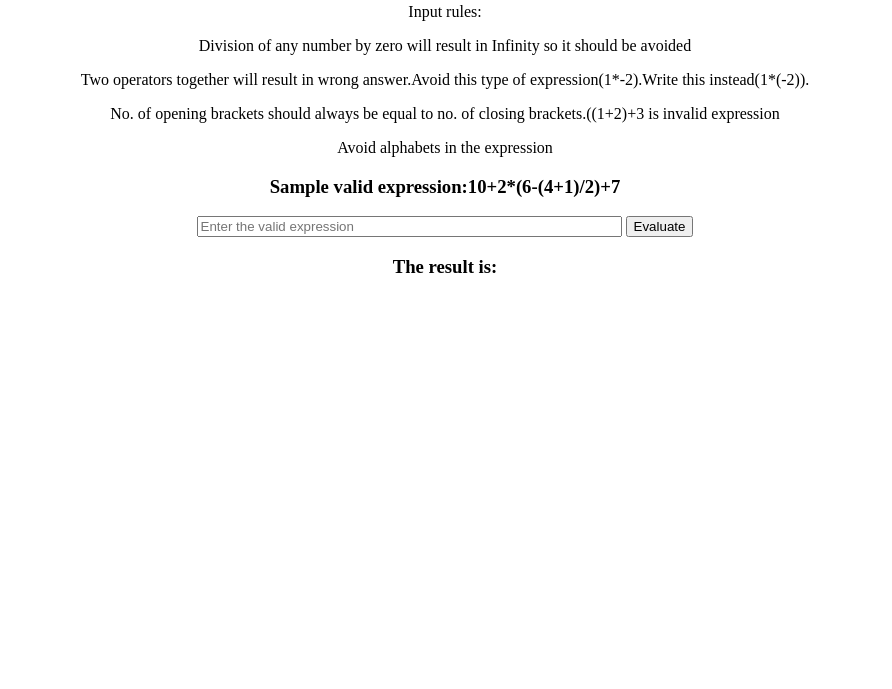
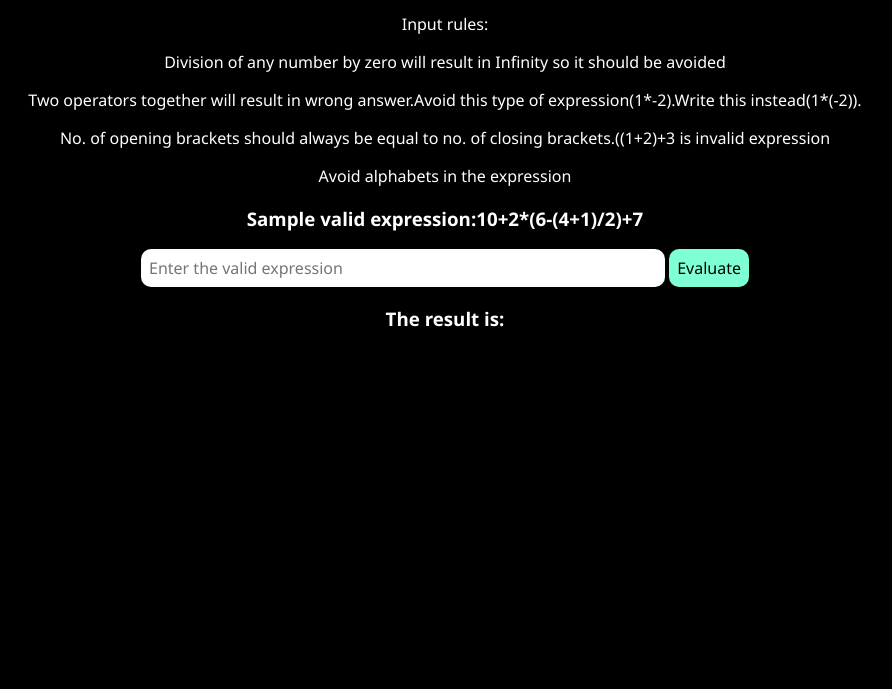
Before and after one commit to monis07/Calculator_, a plain HTML site: page index.html in a window 1280 px wide. Shown: the part 111-800 px from the top of the page, without its empty margins (195-1087 px from the left). Drawn offline with Linux system fonts and the light colour scheme.

Commit message:
css changes

```diff
--- a/index.html
+++ b/index.html
@@ -7,6 +7,23 @@
     <style>
         body{
             text-align: center;
+            color:white;
+            background-color: black;
+            font-family:'Segoe UI', Tahoma, Geneva, Verdana, sans-serif;
+        }
+        input{
+            font-size: 1rem;
+            padding: 0.5rem;
+            border-radius: 10px;
+            border: white;
+            font-family: 'Segoe UI', Tahoma, Geneva, Verdana, sans-serif;
+            outline-color: black;
+        }
+        .button{
+            font-weight: 500;
+            background-color:aquamarine;
+            cursor: pointer;
+
         }
     </style>
 </head>
@@ -21,7 +38,7 @@
     <p>Avoid alphabets in the expression</p>
     <h3>Sample valid expression:10+2*(6-(4+1)/2)+7</h3>
     <input type="text" id="box" placeholder="Enter the valid expression" size="50%">
-    <input type="button" value="Evaluate" onclick="calculateExpression()">
+    <input type="button" class="button" value="Evaluate" onclick="calculateExpression()">
     <div>
         <h3>The result is:</h3>
         <h3 id="result"></h3>
```
